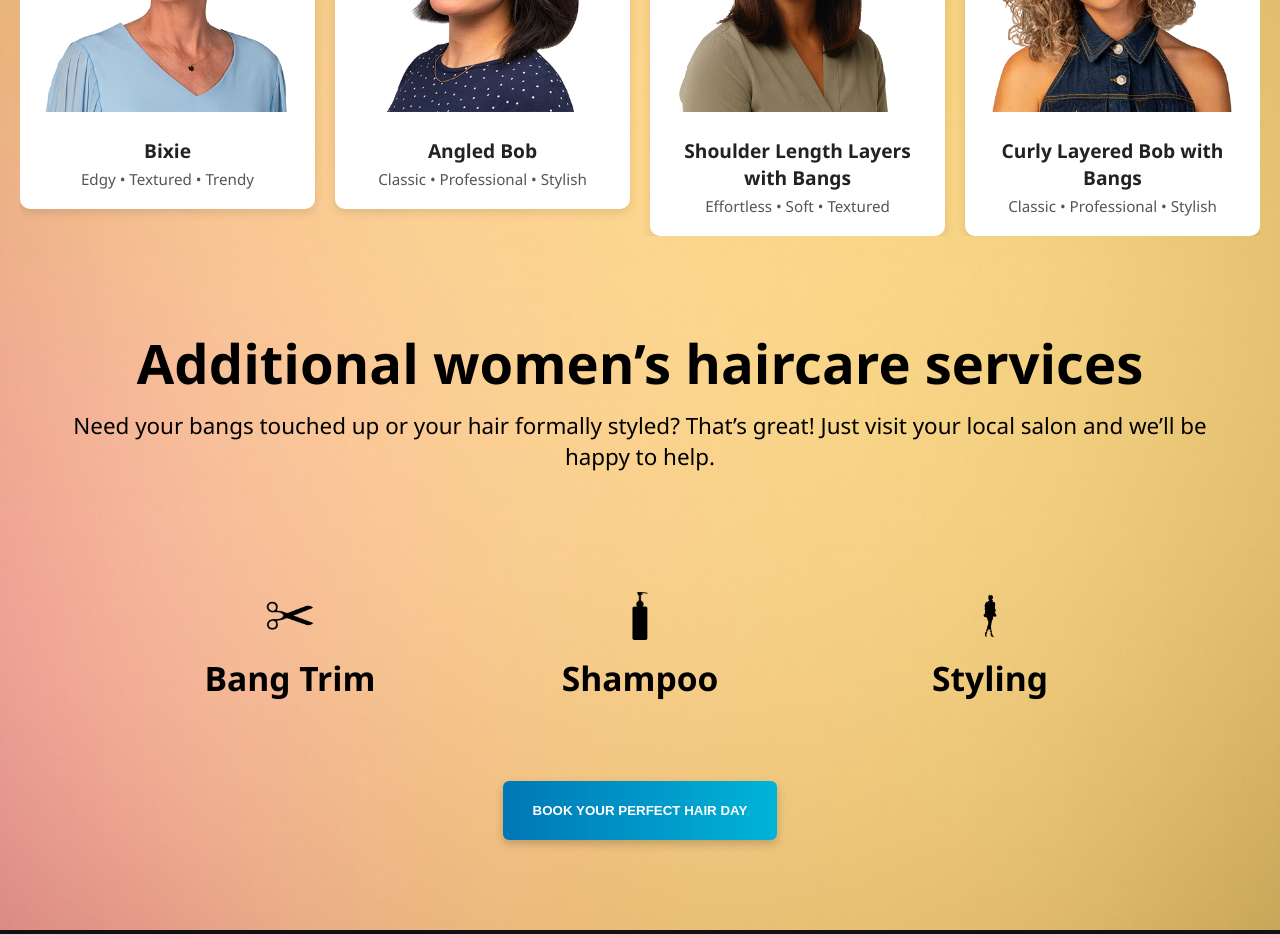
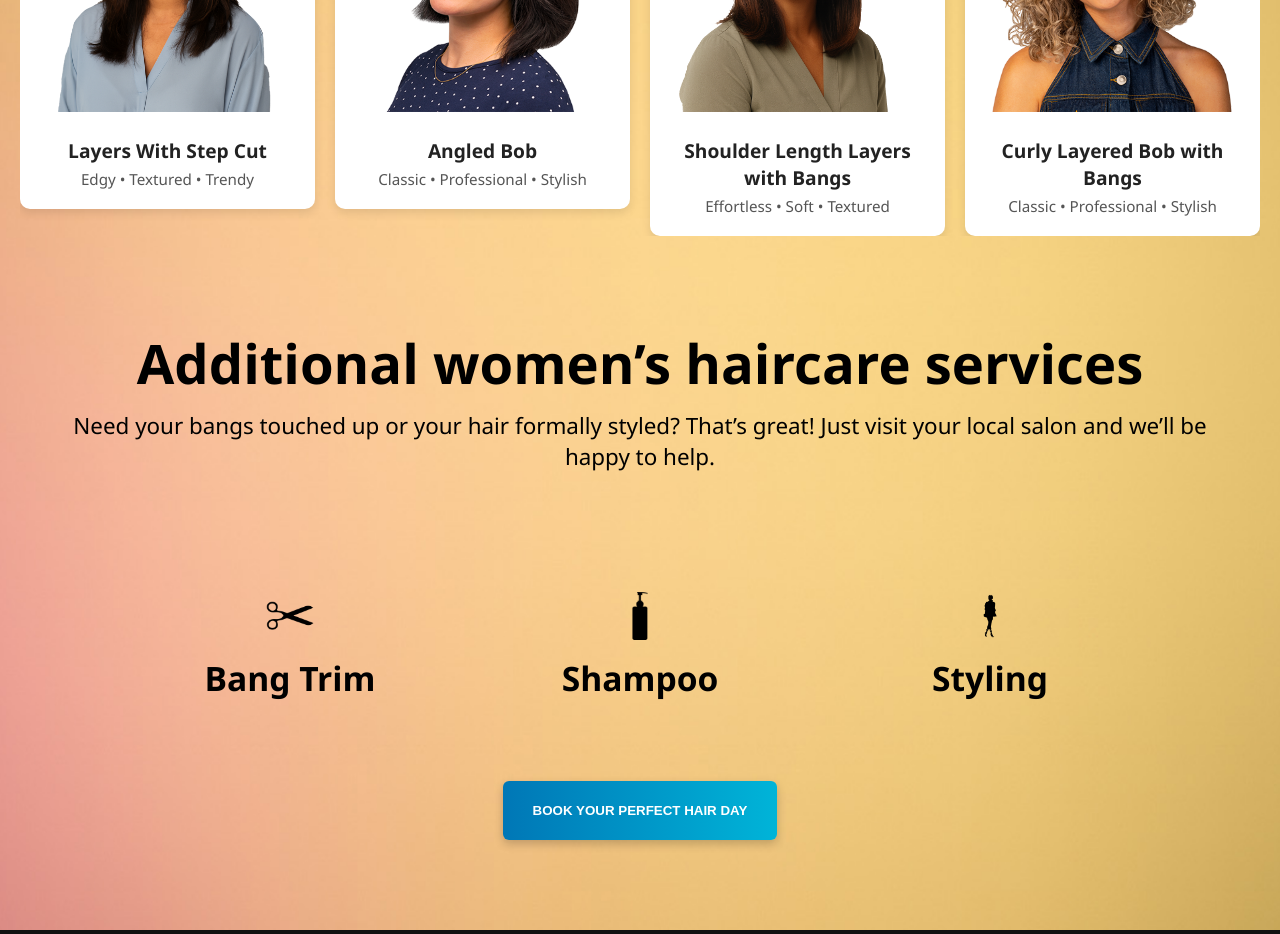
Before and after one commit to CornilPatidar/Beauty-Salon-Website, a React (Vite) app: page /hair-care in a window 1280 px wide. Shown: the part 1020-1954 px from the top of the page. Built offline with nearby package versions, Linux system fonts and the light colour scheme; a web font is replaced by a local one.

Commit message:
photo update

```diff
--- a/src/components/HaircutCarousel/HaircutCarousel.tsx
+++ b/src/components/HaircutCarousel/HaircutCarousel.tsx
@@ -15,7 +15,7 @@ import styles from "./HaircutCarousel.module.css";
 const haircuts = [
   {
     img: "/images/haircuts/bixie.png",
-    title: "Bixie",
+    title: "Layers With Step Cut",
     desc: "Edgy • Textured • Trendy",
   },
   {
```
Also changed, not shown: public/images/haircuts/bixie.png.
